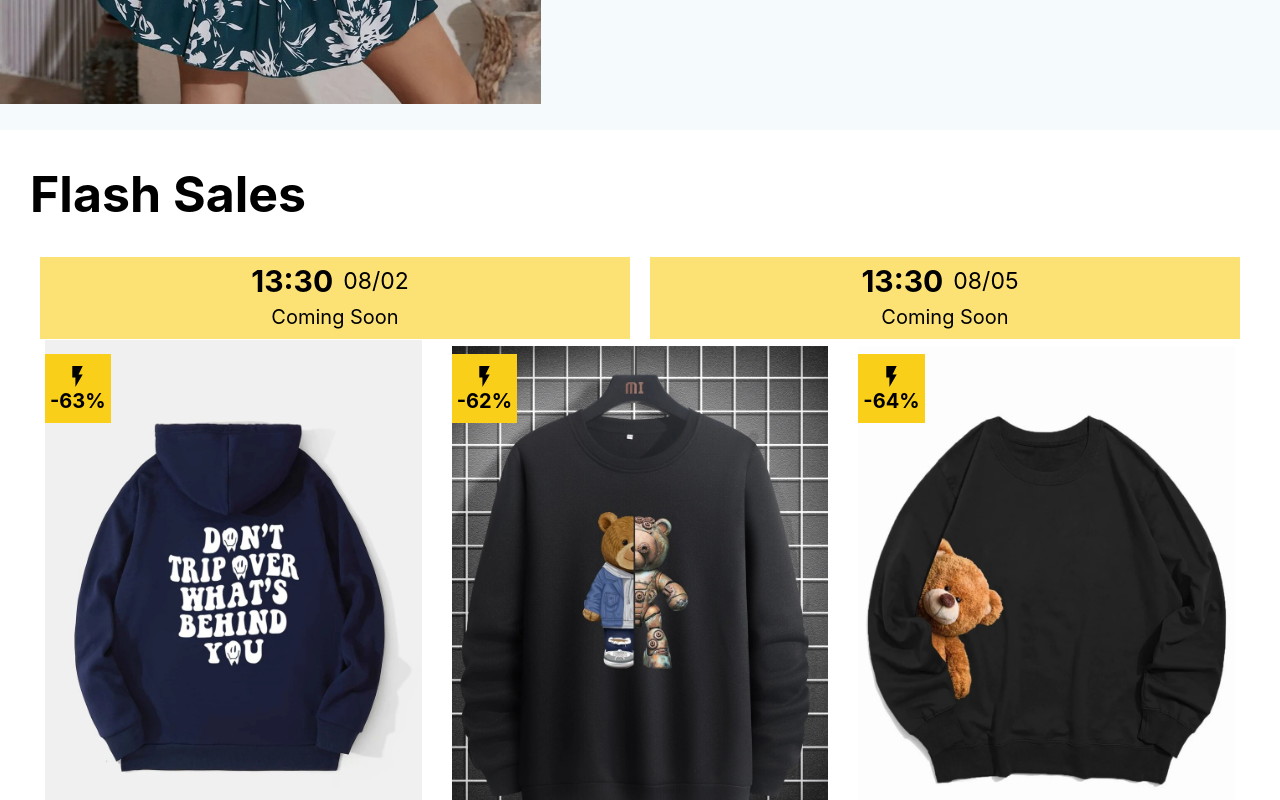
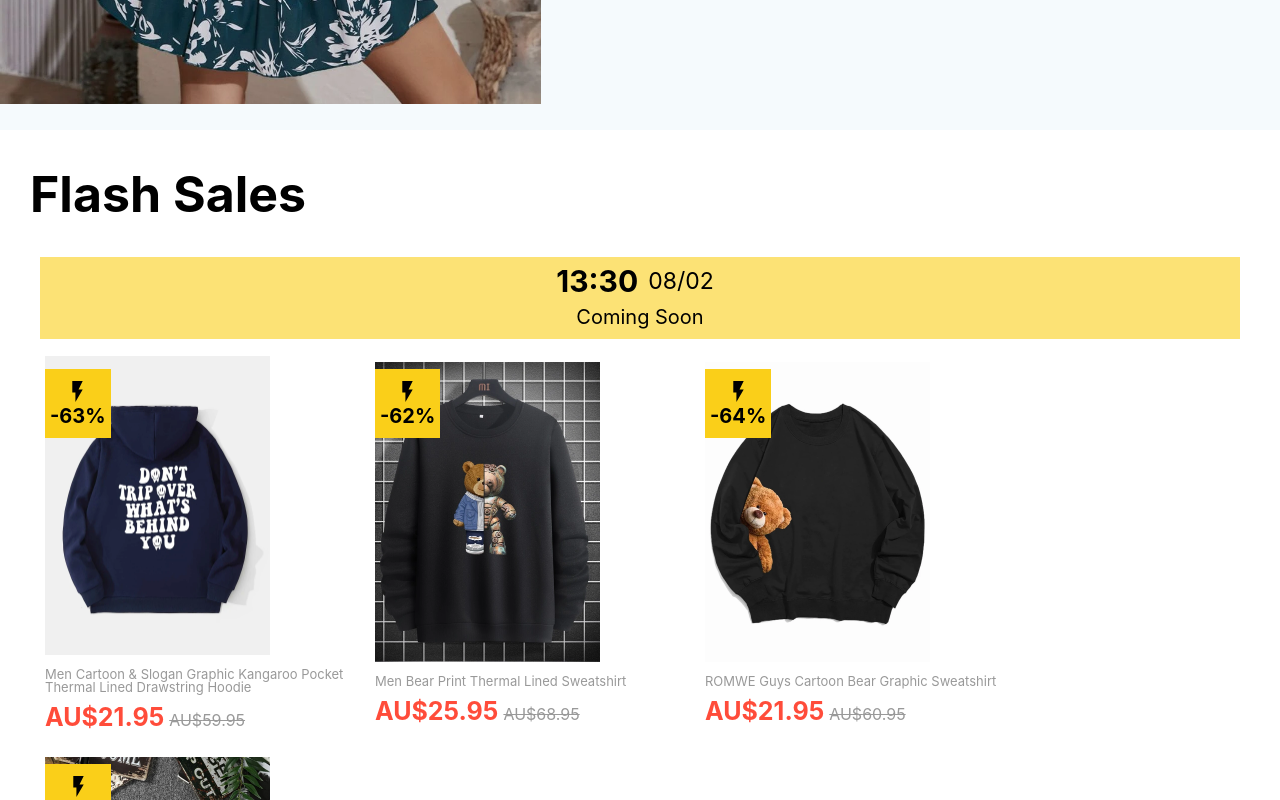
Before and after one commit to yaoyangdi/flash_sales, a React (Create React App) app in the folder frontend/ecommerce/: page / in a window 1280 px wide. Shown: the part 780-1580 px from the top of the page. Built offline with nearby package versions, Linux system fonts and the light colour scheme.

Commit message:
fix countdown logic and display effect

```diff
--- a/frontend/ecommerce/src/assets/data.js
+++ b/frontend/ecommerce/src/assets/data.js
@@ -30,7 +30,8 @@ export const sliderItems = [
 
 export const flashsales = [
     {
-        "id": 1,
+        "id": 0,
+        "status": 1,
         "startTime": "2022-08-02T13:30:00.000+00:00",
         "endTime": "2022-08-05T17:00:00.000+00:00",
         "totalStock": 70,
@@ -64,70 +65,17 @@ export const flashsales = [
             prev_price: 99.95,
             price: 50.95
         },
-        {
-            id: 5,
-            img: sweatshirt4,
-            title: "Men Letter Graphic Thermal Lined Sweatshirt",
-            prev_price: 45.95,
-            price: 18.95,
-        },
-        {
-            id: 6,
-            img: sweatshirt5,
-            title: "Men Playing Card Print Sweatshirt",
-            prev_price: 60.95,
-            price: 21.95
-        },
-        {
-            id: 7,
-            img: jacket1,
-            title: "Men 1pc Striped Drawstring Hooded 2 In 1 Jacket",
-            prev_price: 60.95,
-            price: 23.95,
-        },
-        {
-            id: 8,
-            img: jacket2,
-            title: "Men Letter Patch Detail Two Tone Bomber Jacket",
-            prev_price: 60.95,
-            price: 35.95,
-        }]
+    ]
     },
     {
-        "id": 2,
+        "id": 1,
+        "status": 0,
         "startTime": "2022-08-05T13:30:00.000+00:00",
         "endTime": "2022-08-05T17:00:00.000+00:00",
         "totalStock": 70,
         "availableStock": 0,
         "lock_stock": 0,
-        "products": [{
-            id: 1,
-            img:hoodie1,
-            title: "Men Cartoon & Slogan Graphic Kangaroo Pocket Thermal Lined Drawstring Hoodie",
-            prev_price: 59.95,
-            price: 21.95
-        },
-        {
-            id: 2,
-            img: sweatshirt1,
-            title: "Men Bear Print Thermal Lined Sweatshirt",
-            prev_price: 68.95,
-            price: 25.95
-        },
-        {
-            id: 3,
-            img: sweatshirt2,
-            title: "ROMWE Guys Cartoon Bear Graphic Sweatshirt",
-            prev_price: 60.95,
-            price: 21.95
-        },
-        {
-            id: 4,
-            img: sweatshirt3,
-            title: "Men Cartoon Face Print Sweatshirt",
-            prev_price: 99.95,
-            price: 50.95
-        },
+        "products": [
         {
             id: 5,
             img: sweatshirt4,
--- a/frontend/ecommerce/src/components/Countdown.jsx
+++ b/frontend/ecommerce/src/components/Countdown.jsx
@@ -9,9 +9,9 @@ const Container = styled.div`
     width: 100%;
     background-color: ${props => props.color};
     margin:0px 10px;
-    cursor: pointer;
+    cursor: ${props => props.cursor};
     &:hover{
-        background-color: #facf19;
+        background-color: ${props => props.hover};
     }
 `;
 const DatetimeContainer = styled.div`
@@ -45,12 +45,12 @@ const TimerBlock = styled.span`
 `;
 
 
-const Countdown = ({key , handleClick, startTime, endTime}) => {
+const Countdown = ({id , handleClick, startTime, endTime}) => {
     const [days, setDays] = useState("00");
     const [hours, setHours] = useState("00");
     const [minutes, setMinutes] = useState("00");
     const [seconds, setSeconds] = useState("00");
-    const [status, setStatus ] = useState(0);
+    const [start_status, setStartstatus ] = useState(0);
 
     let dateComponents = startTime.split('T');
     let datePieces = dateComponents[0].split("-");
@@ -66,13 +66,13 @@ const Countdown = ({key , handleClick, startTime, endTime}) => {
         let start_time = new Date(startTime).getTime();
         const curr = new Date().getTime();
 
-        if(status !== 1){
+        if(start_status !== 1){
             if ( ( curr - start_time) >= 0 ){
-                setStatus(1);
+                setStartstatus(1);
             }
         }
 
-        interval = setInterval(()=>{
+        interval.current = setInterval(()=>{
             const distance = countdownDate - curr;
 
             // Time calculations for days, hours, minutes and seconds
@@ -102,13 +102,13 @@ const Countdown = ({key , handleClick, startTime, endTime}) => {
         }
     });
   return (
-    <Container color={status===1 ? "#facf19" : "rgba(250,207,25,.6)"} onClick={()=>handleClick(key)}>
+    <Container color={start_status===1 ? "#facf19" : "rgba(250,207,25,.6)"} hover={start_status===1 ? "#facf19" : "rgba(250,207,25,.6)"} cursor= {start_status===1 ? "pointer" : "auto"} onClick={()=>handleClick(id)}>
             <DatetimeContainer>
                 <EndTime>{timePieces[0]+":"+timePieces[1]}</EndTime>
                 <EndDate>{datePieces[1]+"/"+datePieces[2]}</EndDate>
             </DatetimeContainer>
             {
-                status === 1 ? (
+                (start_status === 1 ? (
                         <Timer size="16px">
                             ENDS IN
                             <TimerBlock>{days}</TimerBlock>
@@ -120,6 +120,7 @@ const Countdown = ({key , handleClick, startTime, endTime}) => {
                     ) : (
                         <Timer size="20px"> Coming Soon</Timer>
                     )
+                )
             }
 
     </Container>
--- a/frontend/ecommerce/src/components/Flashsale.jsx
+++ b/frontend/ecommerce/src/components/Flashsale.jsx
@@ -1,18 +1,22 @@
 import {useEffect, useRef,  useState } from "react";
 import styled from "styled-components"
 import { flashsales } from "../assets/data.js";
+import Countdown from "./Countdown.jsx";
 import Product from "./Product";
 
 const Container = styled.div`
     padding: 0px 30px;
     display: flex;
-    flex-wrap: wrap;
-    justify-content: center;
+    flex-direction: column;
 `;
 const Title = styled.h1`
     font-size: 50px;
     width: 100%;
     text-align: start;
+`;
+const Products = styled.div`
+    display: flex;
+    flex-wrap: wrap;
 `;
 
 const CountdownContainer = styled.div`
@@ -21,154 +25,45 @@ const CountdownContainer = styled.div`
 `;
 
 const Flashsale = () => {
-    const [id, setId] = useState(1);
+    const [id, setId] = useState(0);
     const handleClick =()=> (e) => {
-        setId(e);
-        console.log(e);
+        if(flashsales[e].status === 1){
+            setId(e);
+        }
     }
+
 
   return (
     <Container>
       <Title>Flash Sales</Title>
       <CountdownContainer>
         {flashsales.map((flashsale) => (
-                 <Countdown handleClick={handleClick()} key={flashsale.id} startTime={flashsale.startTime} endTime={flashsale.endTime}/>
+            flashsale.status === 1
+            ? (
+                <Countdown handleClick={handleClick()}
+                key={flashsale.id}
+                id={flashsale.id}
+                startTime={flashsale.startTime}
+                endTime={flashsale.endTime}/>
+                )
+            : (
+                null
+            )
+
             ))}
       </CountdownContainer>
 
+      <Products>
         {
             flashsales[id].products.map((prod)=>(
                 <Product prod={prod} key={prod.id}/>
             ))
         }
+      </Products>
+
     </Container>
   )
 }
 
 
-
-const _Container = styled.div`
-    display: flex;
-    flex-direction: column;
-    justify-content: center;
-    align-items: center;
-    width: 100%;
-    background-color: ${props => props.color};
-    margin:0px 10px;
-    cursor: pointer;
-    &:hover{
-        background-color: #facf19;
-    }
-`;
-const DatetimeContainer = styled.div`
-    display: flex;
-    justify-content: center;
-    align-items: center;
-`;
-
-const EndTime = styled.div`
-    font-size: 30px;
-    font-weight: 700;
-`;
-
-const EndDate = styled.div`
-    padding: 10px;
-    font-size: 23px;
-`;
-
-const Timer = styled.div`
-    display: flex;
-    justify-content: center;
-    align-items: center;
-    font-size: ${props => props.size};
-    padding-bottom: 10px;
-`;
-const TimerBlock = styled.span`
-    margin-left: 4px;
-    padding: 3px;
-    color: white;
-    background-color: black;
-`;
-
-const Countdown = ({key , handleClick, startTime, endTime}) => {
-    const [days, setDays] = useState("00");
-    const [hours, setHours] = useState("00");
-    const [minutes, setMinutes] = useState("00");
-    const [seconds, setSeconds] = useState("00");
-    const [status, setStatus ] = useState(0);
-
-    let dateComponents = startTime.split('T');
-    let datePieces = dateComponents[0].split("-");
-    let timePieces = dateComponents[1].split(":");
-
-    function pad(d) {
-        return (d < 10) ? '0' + d.toString() : d.toString();
-    }
-
-    let interval = useRef();
-    const startTimer = () => {
-        let countdownDate = new Date(endTime);
-        let start_time = new Date(startTime).getTime();
-        const curr = new Date().getTime();
-
-        if(status !== 1){
-            if ( ( curr - start_time) >= 0 ){
-                setStatus(1);
-            }
-        }
-
-        interval = setInterval(()=>{
-            const distance = countdownDate - curr;
-
-            // Time calculations for days, hours, minutes and seconds
-            var days = Math.floor(distance / (1000 * 60 * 60 * 24));
-            var hours = Math.floor((distance % (1000 * 60 * 60 * 24)) / (1000 * 60 * 60));
-            var minutes = Math.floor((distance % (1000 * 60 * 60)) / (1000 * 60));
-            var seconds = Math.floor((distance % (1000 * 60)) / 1000);
-
-
-            if (distance < 0){
-                // Stop timer
-                clearInterval(interval.current);
-            } else {
-                // Update timer
-                setDays(pad(days));
-                setHours(pad(hours));
-                setMinutes(pad(minutes));
-                setSeconds(pad(seconds));
-            }
-        }, 1000)
-    }
-    //componentDidMount
-    useEffect(()=>{
-        startTimer();
-        return ()=>{
-            clearInterval(interval.current);
-        }
-    });
-  return (
-    <_Container color={status===1 ? "#facf19" : "rgba(250,207,25,.6)"} onClick={()=>handleClick(key)}>
-            <DatetimeContainer>
-                <EndTime>{timePieces[0]+":"+timePieces[1]}</EndTime>
-                <EndDate>{datePieces[1]+"/"+datePieces[2]}</EndDate>
-            </DatetimeContainer>
-            {
-                status === 1 ? (
-                    <Timer size="16px">
-                        ENDS IN
-                        <TimerBlock>{days}</TimerBlock>
-                        <span style={{marginLeft:"2px"}}>Day</span>
-                        <TimerBlock>{hours}</TimerBlock>:
-                        <TimerBlock>{minutes}</TimerBlock>:
-                        <TimerBlock>{seconds}</TimerBlock>
-                    </Timer>
-                ) : (
-                    <Timer size="20px"> Coming Soon</Timer>
-                )
-            }
-
-    </_Container>
-  )
-}
-
 export default Flashsale
--- a/frontend/ecommerce/src/components/Product.jsx
+++ b/frontend/ecommerce/src/components/Product.jsx
@@ -5,19 +5,19 @@ import FavoriteBorderOutlinedIcon from '@mui/icons-material/FavoriteBorderOutlin
 import FlashOnIcon from '@mui/icons-material/FlashOn';
 
 const Container = styled.div`
-    flex:1;
     margin:15px;
-    min-width: 300px;
-    height:550px;
+    width: 300px;
+    height:350px;
     display: flex;
     flex-direction: column;
     justify-content: center;
     align-items: start;
     position: relative;
+    margin-top: 30px;
 `;
 
 const Image = styled.img`
-    width: 100%;
+    width: 75%;
 
 `;
 
@@ -95,8 +95,8 @@ const PrevPrice = styled.span`
 const Product = ({prod}) => {
   return (
     <Container>
-        <Image src={prod.img}/>
         <Discount><FlashOnIcon style={{fontSize: "25px"}}/>{-Math.round((prod.prev_price-prod.price)*100/prod.prev_price)}%</Discount>
+        <Image src={prod.img} />
         <Hover>
             <Icon>
                 <ShoppingCartOutlinedIcon/>
```
Lines whose indentation alone changed are shown as unchanged.
